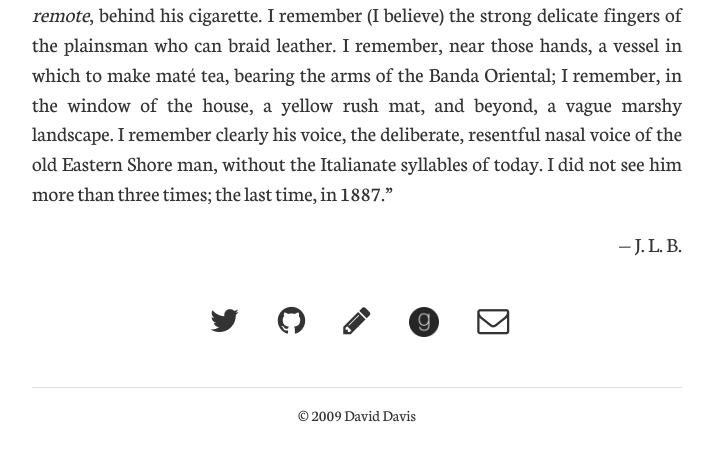
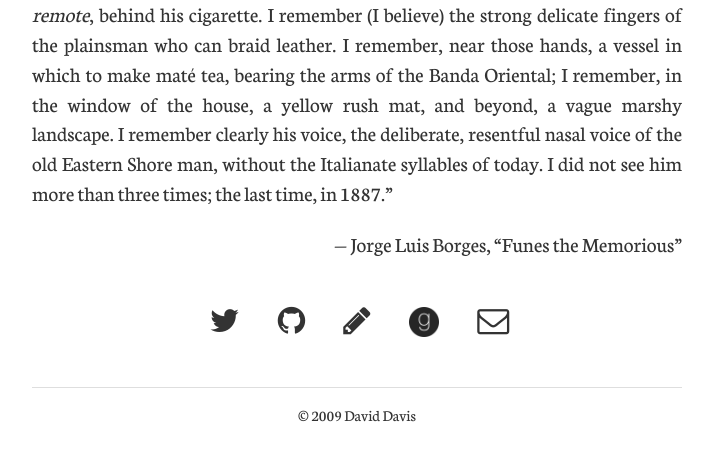
Before and after one commit to daviddavis/memorious, a Flask app: page / in a window 1280 px wide. Shown: the part 374-829 px from the top of the page, without its empty margins (283-997 px from the left). Run offline with Flask 2, Linux system fonts and the light colour scheme.

Commit message:
Added more to the quote

```diff
--- a/wsgi/templates/index.html
+++ b/wsgi/templates/index.html
@@ -9,7 +9,7 @@
     resentful nasal voice of the old Eastern Shore man, without the Italianate syllables of today. I did not see him more than three times; the last time, in 1887.&rdquo;
   </p>
   <p style="text-align: right">
-    &mdash; J. L. B.
+    &mdash; Jorge Luis Borges, &ldquo;Funes the Memorious&rdquo;
   </p>
   <p class="links">
     <a href="https://twitter.com/davidtdavis"><i class="fa fa-twitter"></i></a>
```
